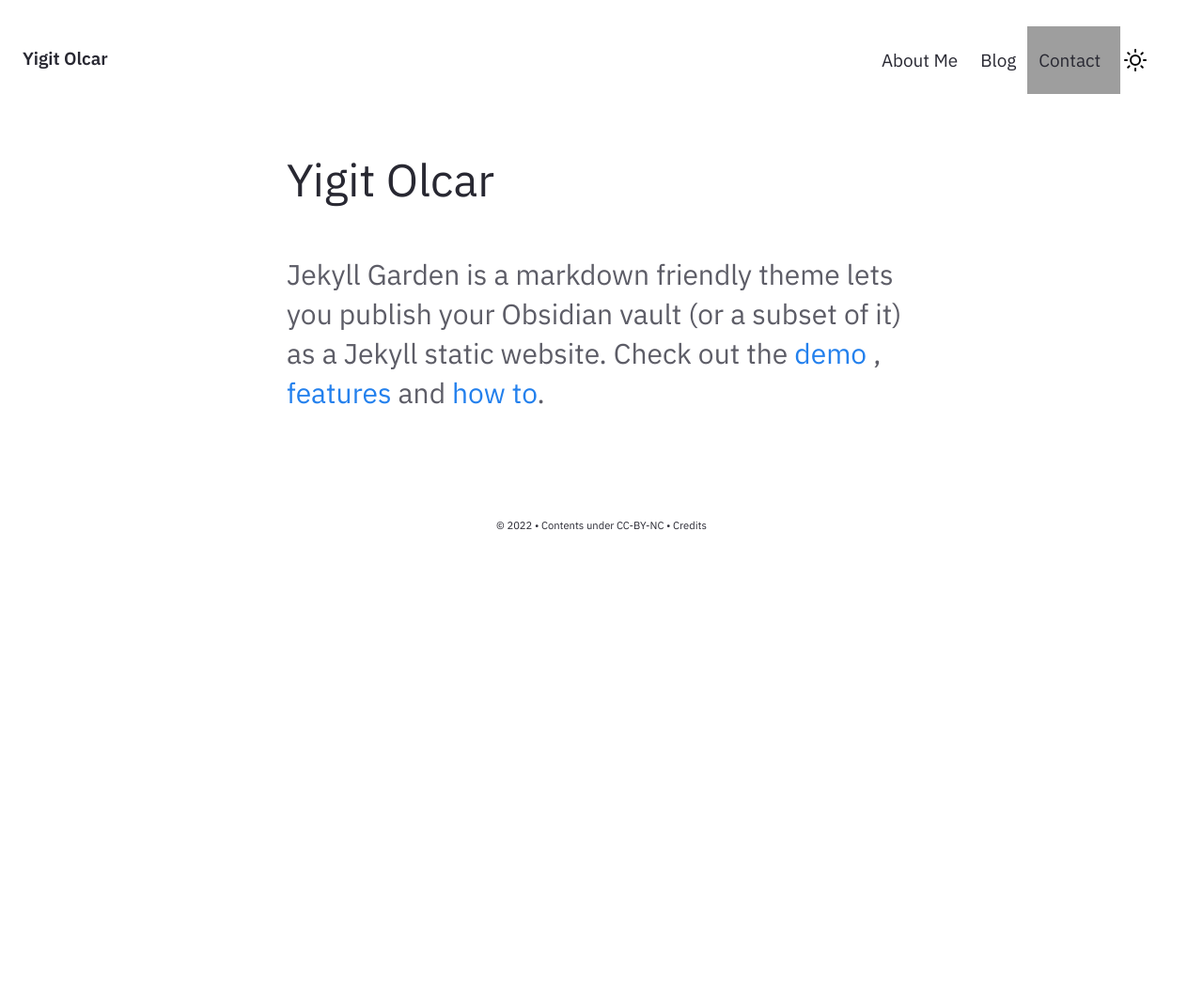
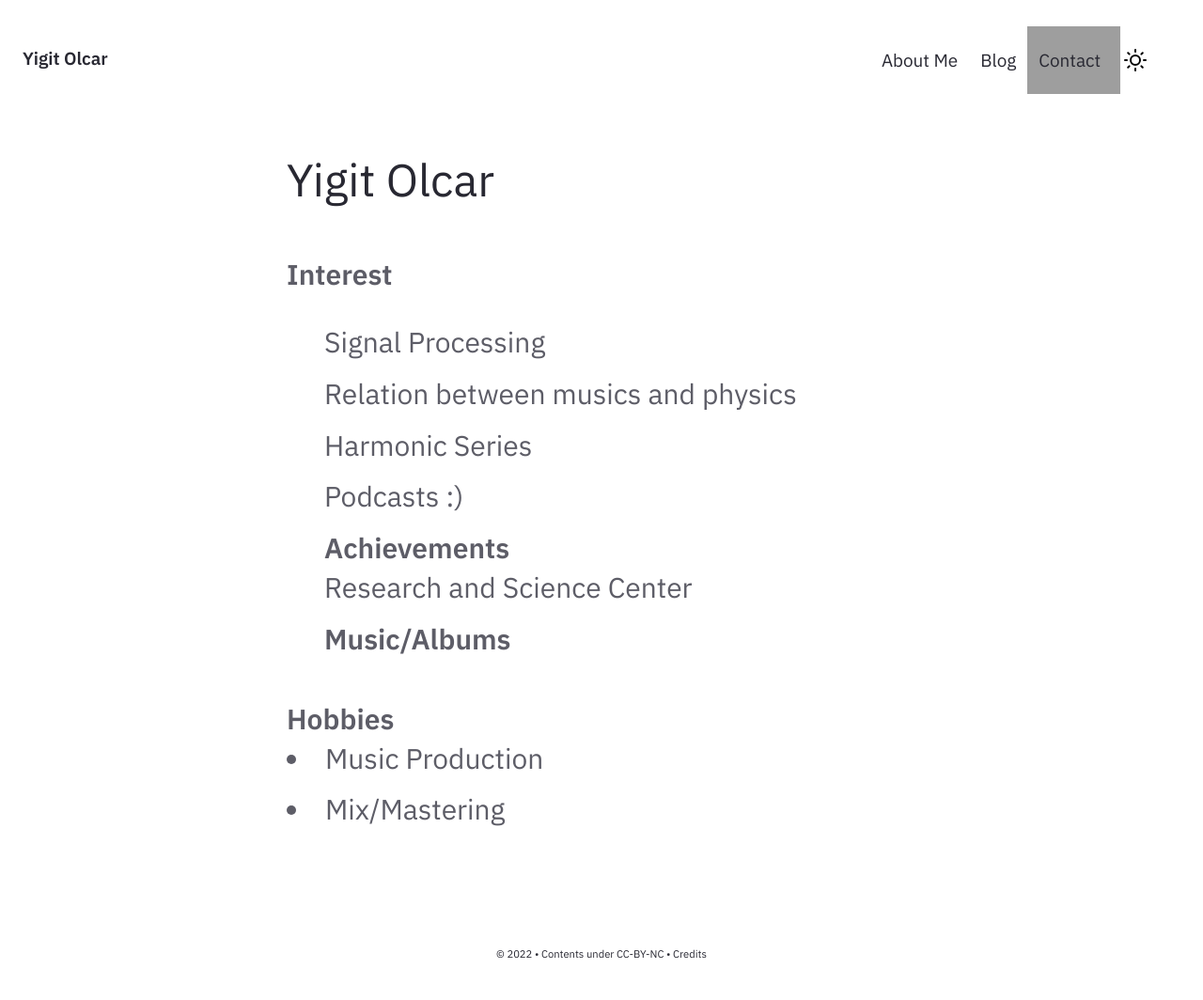
Before and after one commit to RedStoutheart/redstoutheart.github.io, a Jekyll site: the page built from pages/index.md, in a window 1280 px wide. Shown: the whole page at 94% size. Built offline with Jekyll 4.4.1, drawn with Linux system fonts in a browser that asks for light colours; before the commit the page ends 900 px from its top, so only the background shows below that; grey boxes are pictures that could not be loaded.

Commit message:
Update Homepage.html

```diff
--- a/_includes/Homepage.html
+++ b/_includes/Homepage.html
@@ -1,7 +1,17 @@
 <div class="home-intro">
     <div class="jumbo">{{site.heading}} </div>
     <div class="home-sub-text"> <h3>
-        Jekyll Garden is a markdown friendly theme lets you publish your Obsidian vault (or a subset of it) as a Jekyll static website.
-        Check out the <a href="{{'/notes' | relative_url}}"> demo </a>, <a href="{{'/post/features' | relative_url}}"> features </a> and <a href="{{'/post/how-to' | relative_url}}"> how to</a>.
+    <b>Interest</b>
+        <ul>
+            <li>Signal Processing</li>
+            <li>Relation between musics and physics</li>
+            <li>Harmonic Series</li>
+            <li>Podcasts :) </li>
+    <b>Achievements</b>
+        <li>Research and Science Center</li>
+      <b><li>Music/Albums</li></ul></b>
+    <b>Hobbies</b>
+    <li>Music Production</li>
+    <li>Mix/Mastering</li>
         </h3>
 </div> </div>
```
